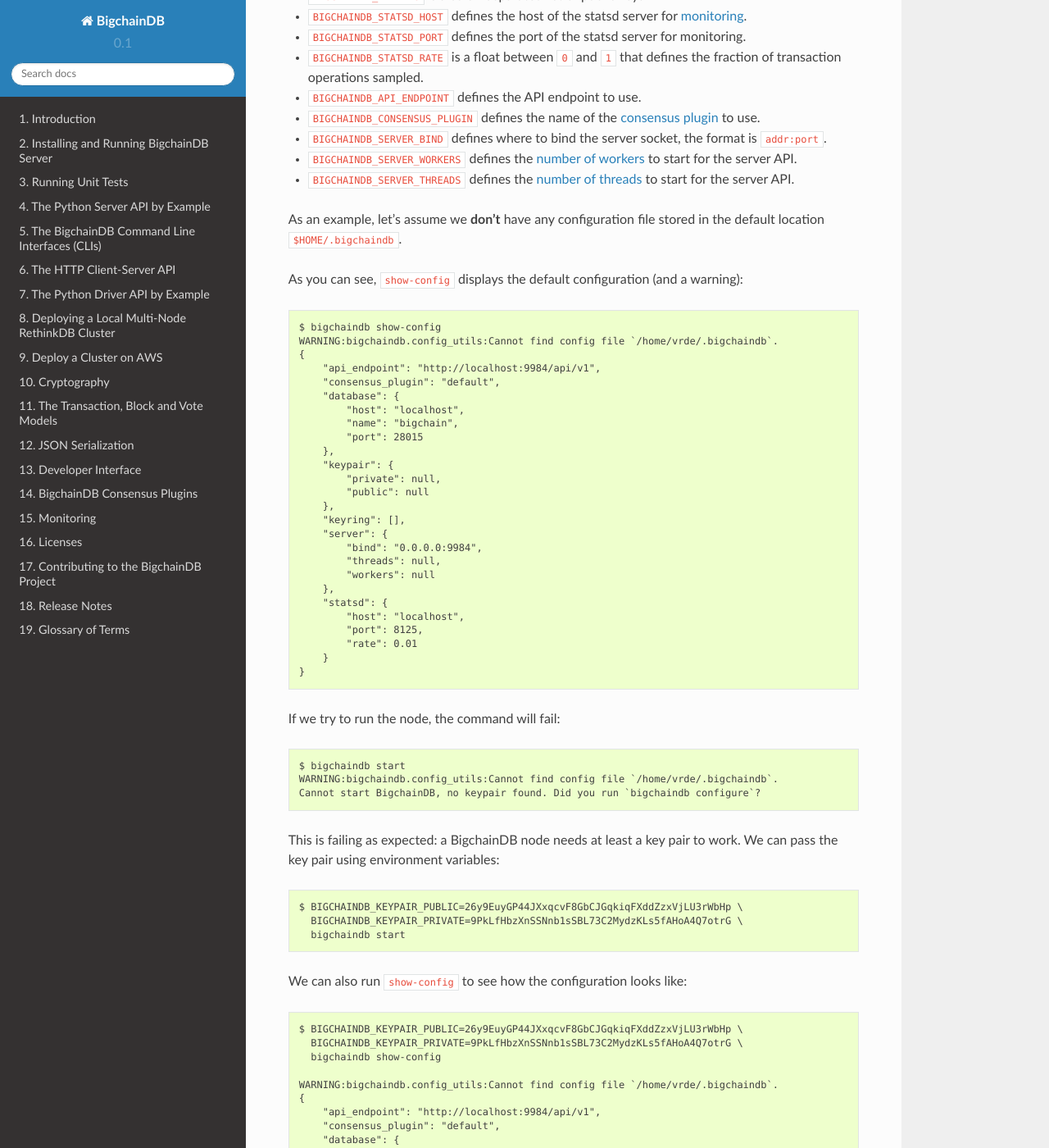
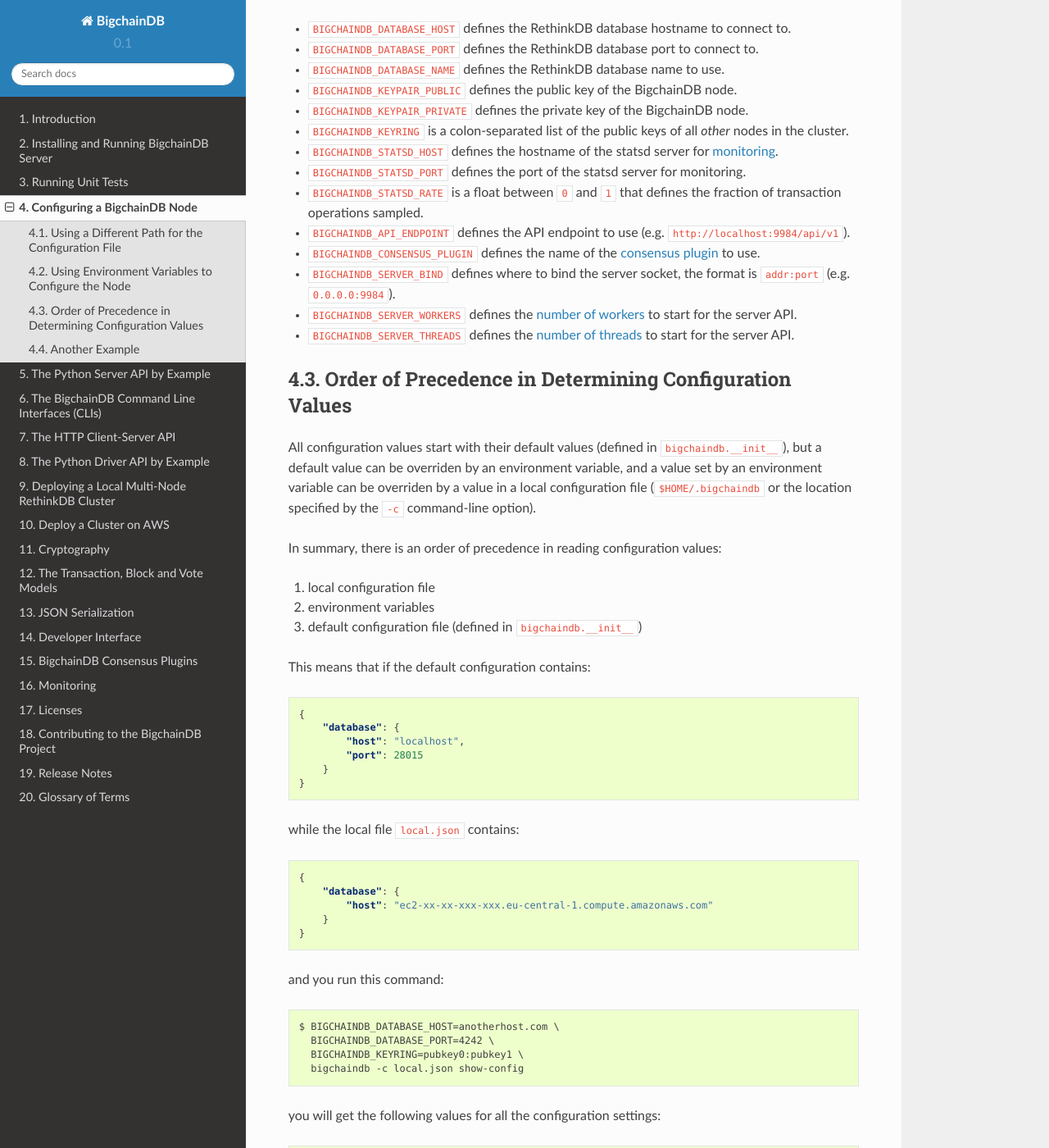
Before and after one commit to bigchaindb/bigchaindb, a Sphinx documentation site: the page built from docs/source/configuration.md, in a window 1280 px wide and 1400 px high, scrolled down 1355 px. Shown: the whole window at 82% size. Built offline with Sphinx 7.4.7 and the Read the Docs theme 2.0.0, drawn with Linux system fonts in a browser that asks for light colours; some of the changed text lies outside the part shown.

Commit message:
Edits to configuration.md and related docs

````diff
--- a/docs/source/configuration.md
+++ b/docs/source/configuration.md
@@ -1,20 +1,21 @@
 # Configuring a BigchainDB Node
 
-The standard way to configure a BigchainDB node is to run the command `configure`:
+The BigchainDB configuration settings for a particular node are stored on that node in a configuration file at `$HOME/.bigchaindb`. That file doesn't exist by default. (It's not created when installing BigchainDB.) One could create it using a text editor, but it's easiest to use the `bigchaindb configure` command:
 
 ```text
 $ bigchaindb configure
 ```
 
-This command will generate a new keypair and will guide you through the
-configuration of the system. By default keypair and settings will be saved in the
-`$HOME/.bigchaindb` file.
+It will ask some questions and generate a new keypair (i.e. a private key and corresponding public key for the node). See below for some additional explanation of the settings and their meanings. To accept a suggested default value, press Enter or Return. If you want to accept all the default values, use the `-y` option when running the command, that is:
 
+```text
+$ bigchaindb -y configure
+```
 
-## Using a different path for the configuration
+## Using a Different Path for the Configuration File
 
-By default the configuration is stored in `$HOME/.bigchaindb`, if you want to
-specify a different path for your configuration you can use the `-c` parameter.
+By default, the configuration settings are stored in `$HOME/.bigchaindb`. If you want to
+specify a different path for your configuration file, you can use the `-c` parameter.
 This works for every subcommand under the `bigchaindb` executable.
 
 For example, if you want to **generate** a new configuration file under a
@@ -25,57 +26,126 @@
 $ bigchaindb -c test.json configure
 ```
 
-This will create two new files called `local.json` and `test.json` in your
+This will create two new files named `local.json` and `test.json` in your
 current working directory.
 
 From now on, you can refer to those configuration files using the `-c`
-parameter, for example:
+parameter; for example:
 
 ```
 $ bigchaindb -c local.json show-config
 ```
 
-Will show the configuration for `local.json`.
+will show the configuration for `local.json`.
 
-If you want to **start** BigchainDB with the `test.json` configuration, you can
-try:
+If you want to **start** BigchainDB with the `test.json` configuration file, you can use:
 
 ```
 $ bigchaindb -c test.json start
 ```
 
 
-## Using environ variables to configure the node
+## Using Environment Variables to Configure the Node
 
 Sometimes it's more convenient to use environment variables to configure the
-system, for example when using Docker or Heroku. Another use case is to have a
-*volatile*, throw away configuration you need to test something quickly. In
-those cases you can configure the system using environment variables.
+system, for example when using Docker or Heroku. In
+that case you can configure the system using environment variables.
 
-Every configuration key can be mapped to an environment variable. The
+Every configuration parameter can be mapped to an environment variable. The
 environment variables available are:
 
-- `BIGCHAINDB_DATABASE_HOST` defines the database hostname to connect to.
-- `BIGCHAINDB_DATABASE_PORT` defines the database port to connect to.
-- `BIGCHAINDB_DATABASE_NAME` defines the database name to use.
+- `BIGCHAINDB_DATABASE_HOST` defines the RethinkDB database hostname to connect to.
+- `BIGCHAINDB_DATABASE_PORT` defines the RethinkDB database port to connect to.
+- `BIGCHAINDB_DATABASE_NAME` defines the RethinkDB database name to use.
 - `BIGCHAINDB_KEYPAIR_PUBLIC` defines the public key of the BigchainDB node.
-- `BIGCHAINDB_KEYPAIR_PRIVATE` defines the private key of the BigchainDB noce.
-- `BIGCHAINDB_KEYRING` is a colon-separated list of public keys
-- `BIGCHAINDB_STATSD_HOST` defines the host of the statsd server for [monitoring](monitoring.html).
+- `BIGCHAINDB_KEYPAIR_PRIVATE` defines the private key of the BigchainDB node.
+- `BIGCHAINDB_KEYRING` is a colon-separated list of the public keys of all _other_ nodes in the cluster.
+- `BIGCHAINDB_STATSD_HOST` defines the hostname of the statsd server for [monitoring](monitoring.html).
 - `BIGCHAINDB_STATSD_PORT` defines the port of the statsd server for monitoring.
 - `BIGCHAINDB_STATSD_RATE` is a float between `0` and `1` that defines the fraction of transaction operations sampled.
-- `BIGCHAINDB_API_ENDPOINT` defines the API endpoint to use.
+- `BIGCHAINDB_API_ENDPOINT` defines the API endpoint to use (e.g. `http://localhost:9984/api/v1`).
 - `BIGCHAINDB_CONSENSUS_PLUGIN` defines the name of the [consensus plugin](consensus.html) to use.
-- `BIGCHAINDB_SERVER_BIND` defines where to bind the server socket, the format is `addr:port`.
+- `BIGCHAINDB_SERVER_BIND` defines where to bind the server socket, the format is `addr:port` (e.g. `0.0.0.0:9984`).
 - `BIGCHAINDB_SERVER_WORKERS` defines the [number of workers](http://docs.gunicorn.org/en/stable/settings.html#workers)
   to start for the server API.
 - `BIGCHAINDB_SERVER_THREADS` defines the [number of threads](http://docs.gunicorn.org/en/stable/settings.html#threads)
   to start for the server API.
 
-As an example, let's assume we **don't** have any configuration file stored in
-the default location `$HOME/.bigchaindb`.
 
-As you can see, `show-config` displays the default configuration (and a
+## Order of Precedence in Determining Configuration Values
+
+All configuration values start with their default values (defined in `bigchaindb.__init__`), but a default value can be overriden by an environment variable, and a value set by an environment variable can be overriden by a value in a local configuration file (`$HOME/.bigchaindb` or the location specified by the `-c` command-line option).
+
+In summary, there is an order of precedence in reading configuration values:
+1. local configuration file
+2. environment variables
+3. default configuration file (defined in ``bigchaindb.__init__``)
+
+This means that if the default configuration contains:
+
+```json
+{
+    "database": {
+        "host": "localhost",
+        "port": 28015
+    }
+}
+```
+
+while the local file `local.json` contains:
+```json
+{
+    "database": {
+        "host": "ec2-xx-xx-xxx-xxx.eu-central-1.compute.amazonaws.com"
+    }
+}
+
+```
+
+and you run this command:
+```
+$ BIGCHAINDB_DATABASE_HOST=anotherhost.com \
+  BIGCHAINDB_DATABASE_PORT=4242 \
+  BIGCHAINDB_KEYRING=pubkey0:pubkey1 \
+  bigchaindb -c local.json show-config
+```
+
+you will get the following values for all the configuration settings:
+```json
+{
+    "api_endpoint": "http://localhost:8008/api/v1",
+    "consensus_plugin": "default",
+    "database": {
+        "host": "ec2-xx-xx-xxx-xxx.eu-central-1.compute.amazonaws.com",
+        "name": "bigchain",
+        "port": 4242
+    },
+    "keypair": {
+        "private": "xxxxxxxxxxxxxxxxxxxxxxxxxxxxxxxxxxxxxxxxxxxxx",
+        "public": "nJq6EmdUkvFjQRB5hFvDmvZtv1deb3W3RgmiAq6dyygC"
+    },
+    "keyring": [
+        "pubkey0",
+        "pubkey1"
+    ],
+    "server": {
+        "bind": "0.0.0.0:9984",
+        "threads": null,
+        "workers": null
+    },
+    "statsd": {
+        "host": "localhost",
+        "port": 8125,
+        "rate": 0.01
+    }
+}
+```
+
+
+## Another Example
+
+As another example, let's assume we **don't** have any configuration file stored in
+`$HOME/.bigchaindb`. As you can see, `show-config` displays the default configuration (and a
 warning):
 ```
 $ bigchaindb show-config
@@ -122,7 +192,7 @@
   bigchaindb start
 ```
 
-We can also run `show-config` to see how the configuration looks like:
+We can also run `show-config` to see how the configuration looks:
 ```
 $ BIGCHAINDB_KEYPAIR_PUBLIC=26y9EuyGP44JXxqcvF8GbCJGqkiqFXddZzxVjLU3rWbHp \
   BIGCHAINDB_KEYPAIR_PRIVATE=9PkLfHbzXnSSNnb1sSBL73C2MydzKLs5fAHoA4Q7otrG \
@@ -154,76 +224,3 @@
     }
 }
 ```
-
-
-# Precedence in reading configuration values
-
-Note that there is a precedence in reading configuration values:
- - local config file;
- - environment vars;
- - default config file (contained in ``bigchaindb.__init__``).
-
-This means that if the default configuration contains an entry that is:
-
-```json
-{
-
-    "database": {
-        "host": "localhost",
-        "port": 28015
-    }
-
-}
-```
-
-while your local file `local.json` contains:
-```json
-{
-    "database": {
-        "host": "ec2-xx-xx-xxx-xxx.eu-central-1.compute.amazonaws.com"
-    }
-}
-
-```
-
-and you run this command:
-```
-$ BIGCHAINDB_DATABASE_HOST=anotherhost.com \
-  BIGCHAINDB_DATABASE_PORT=4242 \
-  BIGCHAINDB_KEYRING=pubkey0:pubkey1 \
-  bigchaindb -c local.json show-config
-```
-
-you will get:
-```json
-{
-    "api_endpoint": "http://localhost:8008/api/v1",
-    "consensus_plugin": "default",
-    "database": {
-        "host": "ec2-xx-xx-xxx-xxx.eu-central-1.compute.amazonaws.com",
-        "name": "bigchain",
-        "port": 4242
-    },
-    "keypair": {
-        "private": "xxxxxxxxxxxxxxxxxxxxxxxxxxxxxxxxxxxxxxxxxxxxx",
-        "public": "nJq6EmdUkvFjQRB5hFvDmvZtv1deb3W3RgmiAq6dyygC"
-    },
-    "keyring": [
-        "pubkey0",
-        "pubkey1"
-    ],
-    "server": {
-        "bind": "0.0.0.0:9984",
-        "threads": null,
-        "workers": null
-    },
-    "statsd": {
-        "host": "localhost",
-        "port": 8125,
-        "rate": 0.01
-    }
-}
-```
-
-Note that the type of `keyring` is a list. If you want to pass a list as an
-environ variable you need to use colon (`:`) as separator.
--- a/docs/source/index.rst
+++ b/docs/source/index.rst
@@ -15,6 +15,7 @@
    introduction
    installing-server
    running-unit-tests
+   configuration
    python-server-api-examples
    bigchaindb-cli
    http-client-server-api
--- a/docs/source/installing-server.md
+++ b/docs/source/installing-server.md
@@ -80,6 +80,11 @@
 $ python setup.py install
 ```
 
+If you want to update BigchainDB to reflect the latest local source code changes, you can use:
+```text
+$ pip install -e .
+```
+
 ### How to Install BigchainDB on a VM with Vagrant
 
 One of our community members ([@Mec-Is](https://github.com/Mec-iS)) wrote [a page about how to install BigchainDB on a VM with Vagrant](https://gist.github.com/Mec-iS/b84758397f1b21f21700).
@@ -94,13 +99,13 @@
 
 Then open a different terminal and run:
 ```text
+$ bigchaindb -y configure
 $ bigchaindb init
 ```
 
-During its first run, the command takes care of configuring a single node environment.
+That creates a configuration file in `$HOME/.bigchaindb` (documented in [the section on configuration](configuration.html)), initializes the database, creates the tables, creates the indexes, and generates the genesis block.
 
-
-After configuring the node, you can start it with:
+You can start BigchainDB Server using:
 ```text
 $ bigchaindb start
 ```
--- a/docs/source/python-server-api-examples.md
+++ b/docs/source/python-server-api-examples.md
@@ -11,6 +11,8 @@
 First, make sure you have RethinkDB and BigchainDB _installed and running_, i.e. you [installed them](installing-server.html) and you ran:
 ```text
 $ rethinkdb
+$ bigchaindb configure
+$ bigchaindb init
 $ bigchaindb start
 ```
 
````
